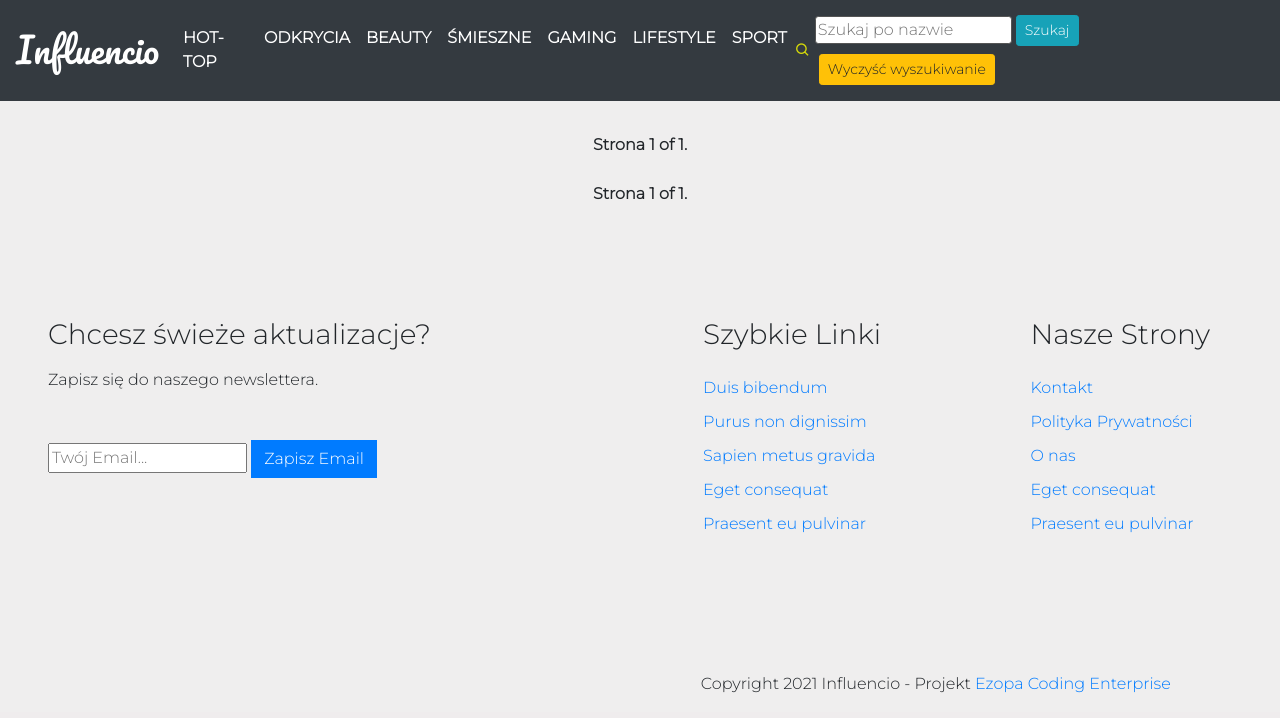
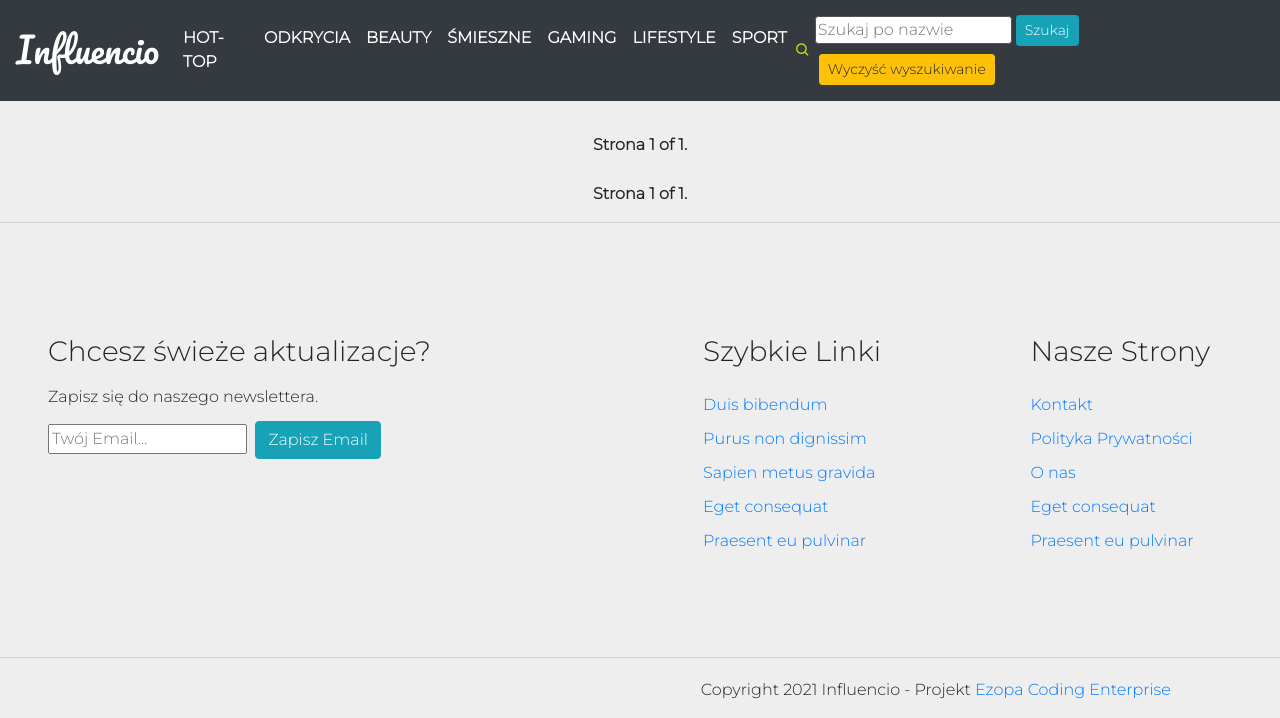
Before and after one commit to TomPrint/influencio, a Django app: page / in a window 1280 px wide. Shown: the part 411-1129 px from the top of the page. Before the commit the page ends 1104 px from the top, so only its background shows below. Run offline with Django 3.2, Linux system fonts and the light colour scheme; data that the repository does not hold is empty; some libraries are stand-ins or nearby versions.

Commit message:
Changes:
Small changes in stylin

```diff
--- a/src/static/style.css
+++ b/src/static/style.css
@@ -108,6 +108,7 @@
 body {
     background-color: #e7e5e5a1;
     font-family: 'Montserrat', sans-serif;
+    overflow-x: hidden;
 }
 
 section {
--- a/src/templates/footer.html
+++ b/src/templates/footer.html
@@ -1,13 +1,13 @@
                 <!-- Subscribe form and footer links -->
-
+                <hr>
                 <div class="row mt-5 pt-3">
                     <div class="col-xl-6 col-lg-12 mb-4">
                         <div class="tm-bg-gray p-5 h-100">
                             <h3 class="tm-text-primary mb-3">Chcesz świeże aktualizacje?</h3>
-                            <p class="mb-5">Zapisz się do naszego newslettera.</p>
+                            <p class="mb-2">Zapisz się do naszego newslettera.</p>
                             <form action="" method="GET" class="tm-subscribe-form">
                                 <input type="text" name="email" placeholder="Twój Email..." required>
-                                <button type="submit" class="btn rounded-0 btn-primary tm-btn-small">Zapisz Email</button>
+                                <button type="submit" class="btn btn-info btn-md m-1">Zapisz Email</button>
                             </form>
                         </div>
                     </div>
@@ -36,11 +36,10 @@
                         </div>
                     </div>
                 </div> <!-- row -->
-
-                <footer class="row pt-5">
+                <hr>
+                <footer class="row pt-1">
                     <div class="col-11">
                         <p class="text-right">Copyright 2021 Influencio
-
                         - Projekt <a href="#" rel="nofollow" target="_parent">Ezopa Coding Enterprise</a></p>
                     </div>
                 </footer>
```
Also changed, not shown: src/templates/base.html (+4 -10 lines).
